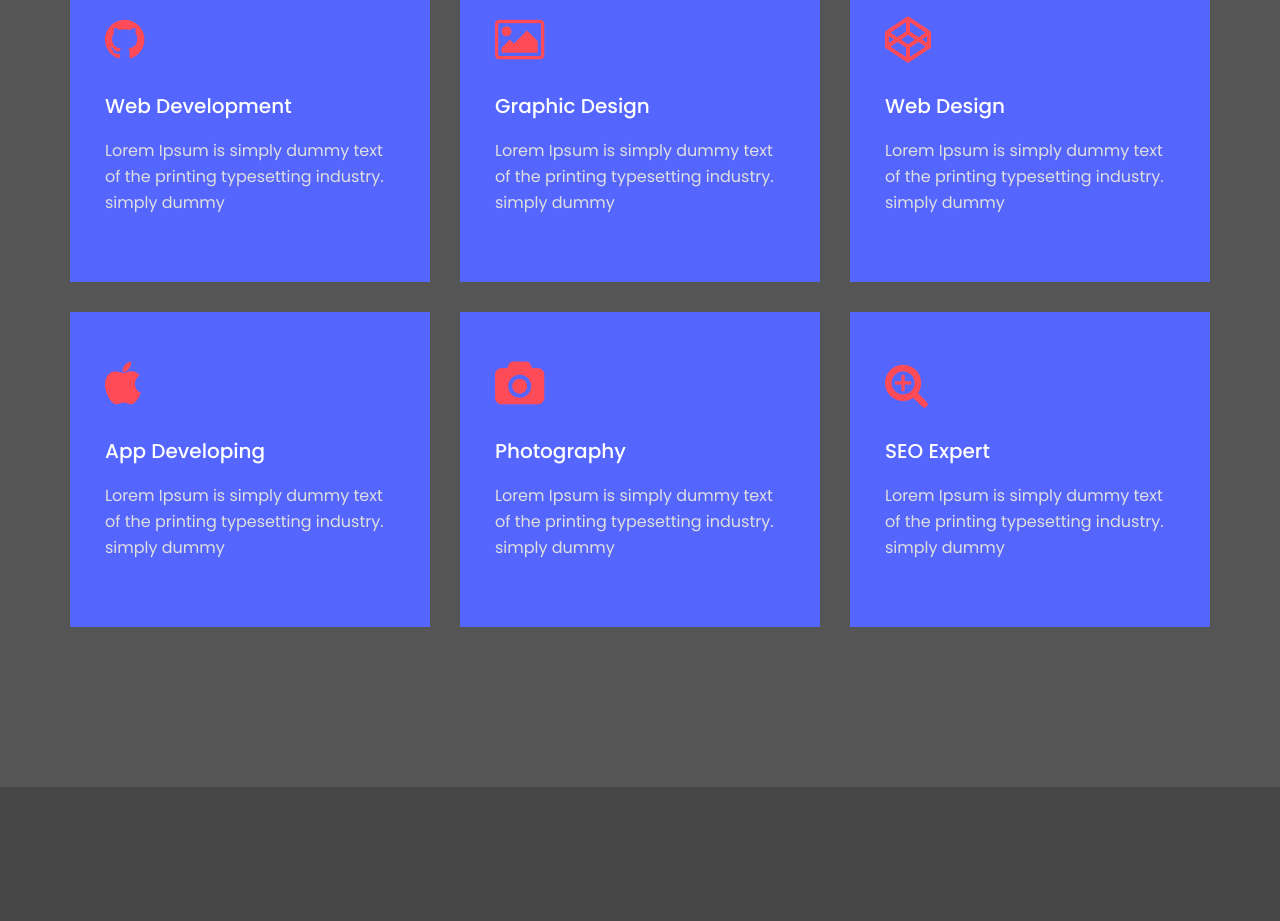
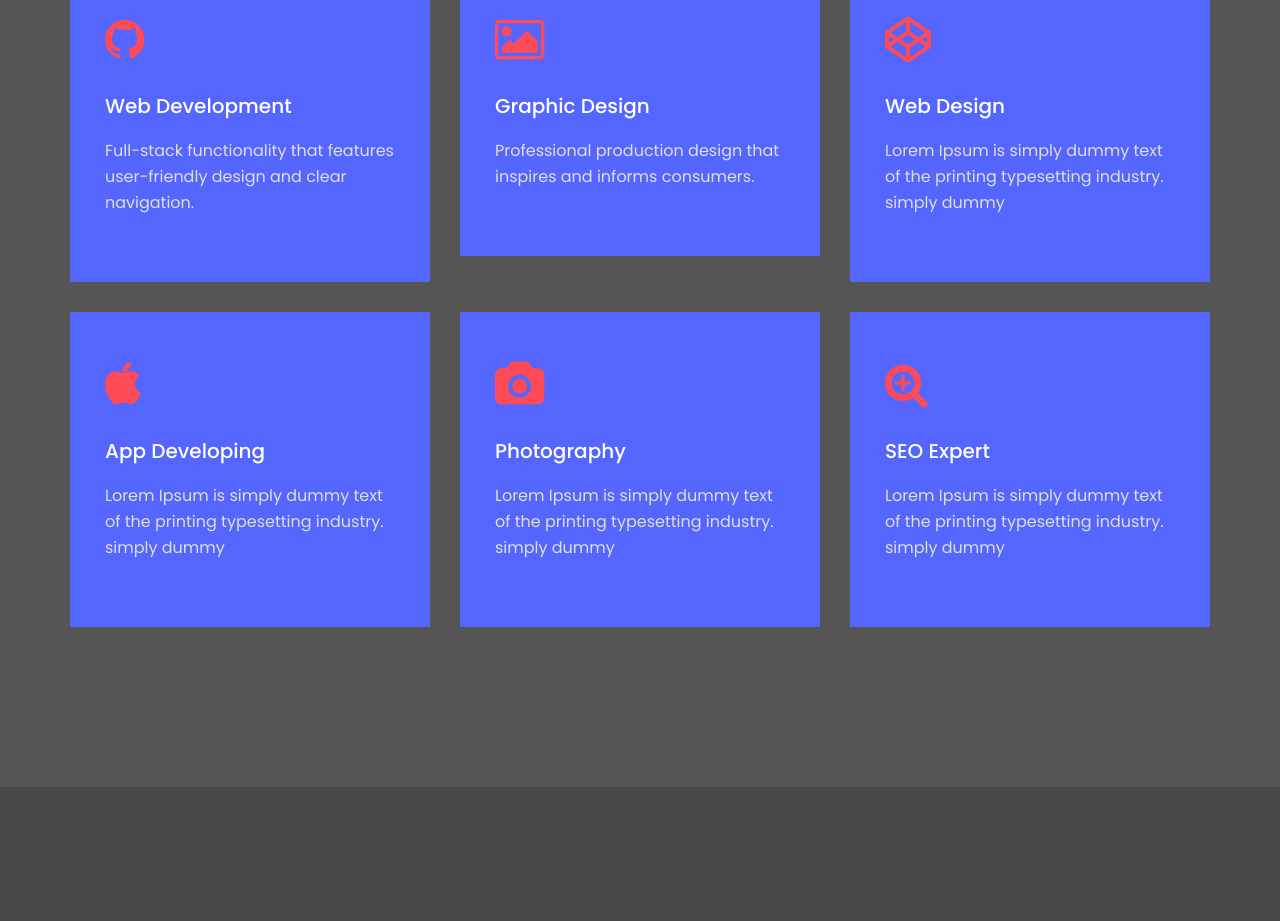
Before and after one commit to SamKlep/react-portfolio, a React (Create React App) app: page / in a window 1280 px wide. Shown: the part 1440-2361 px from the top of the page. Built offline with nearby package versions, Linux system fonts and the light colour scheme; the HTML template or start-up script is replaced by a standard one.

Commit message:
Skills descriptions

```diff
--- a/src/components/services.js
+++ b/src/components/services.js
@@ -31,8 +31,8 @@ const Services = () => {
               <div className='item-service-content'>
                 <h5>Web Development</h5>
                 <p>
-                  Lorem Ipsum is simply dummy text of the printing typesetting
-                  industry. simply dummy
+                  Full-stack functionality that features user-friendly design
+                  and clear navigation.
                 </p>
               </div>
             </div>
@@ -45,8 +45,8 @@ const Services = () => {
               <div className='item-service-content'>
                 <h5>Graphic Design</h5>
                 <p>
-                  Lorem Ipsum is simply dummy text of the printing typesetting
-                  industry. simply dummy
+                  Professional production design that inspires and informs
+                  consumers.
                 </p>
               </div>
             </div>
```
